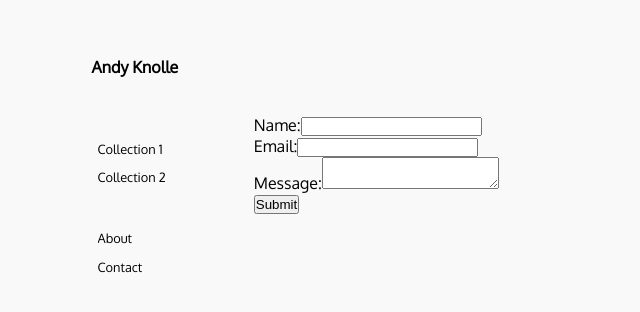
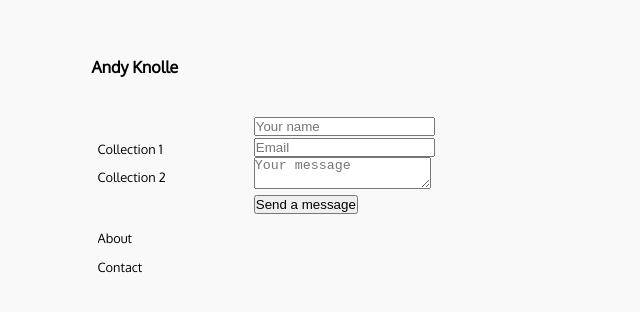
Before and after one commit to louieknolle/Andy_Art_React, a React (Create React App) app: page /contact in a window 1280 px wide. Shown: the part 236-548 px from the top of the page, without its empty margins (0-640 px from the left). Built offline with nearby package versions, Linux system fonts and the light colour scheme.

Commit message:
possibly change to frontend email service

```diff
--- a/src/components/Contact.js
+++ b/src/components/Contact.js
@@ -1,48 +1,43 @@
 import React, { useState } from "react";
 
+const FORM_ENDPOINT = ""; // TODO - fill on the later step
+
 const Contact = () => {
+  const [submitted, setSubmitted] = useState(false);
+  const handleSubmit = () => {
+    setTimeout(() => {
+      setSubmitted(true);
+    }, 100);
+  };
 
-  const [status, setStatus] = useState("Submit");
+  if (submitted) {
+    return (
+      <>
+        <h2>Thank you!</h2>
+        <div>We'll be in touch soon.</div>
+      </>
+    );
+  }
 
-  const handleSubmit = async (e) => {
-    e.preventDefault();
-    setStatus("Sending...");
-
-    const { name, email, message } = e.target.elements;
-
-    let details = {
-      name: name.value,
-      email: email.value,
-      message: message.value,
-    };
-
-    let response = await fetch("http://localhost:5000/contact", {
-      method: "POST",
-      headers: {
-        "Content-Type": "application/json;charset=utf-8",
-      },
-      body: JSON.stringify(details),
-    });
-
-    setStatus("Submit");
-    let result = await response.json();
-    alert(result.status);
-  };
   return (
-    <form onSubmit={handleSubmit}>
+    <form
+      action={FORM_ENDPOINT}
+      onSubmit={handleSubmit}
+      method="POST"
+      target="_blank"
+    >
       <div>
-        <label htmlFor="name">Name:</label>
-        <input type="text" id="name" required />
+        <input type="text" placeholder="Your name" name="name" required />
       </div>
       <div>
-        <label htmlFor="email">Email:</label>
-        <input type="email" id="email" required />
+        <input type="email" placeholder="Email" name="email" required />
       </div>
       <div>
-        <label htmlFor="message">Message:</label>
-        <textarea id="message" required />
+        <textarea placeholder="Your message" name="message" required />
       </div>
-      <button type="submit">{status}</button>
+      <div>
+        <button type="submit"> Send a message </button>
+      </div>
     </form>
   );
 };
```
Also changed, not shown: server.js (renamed from src/server.js).
